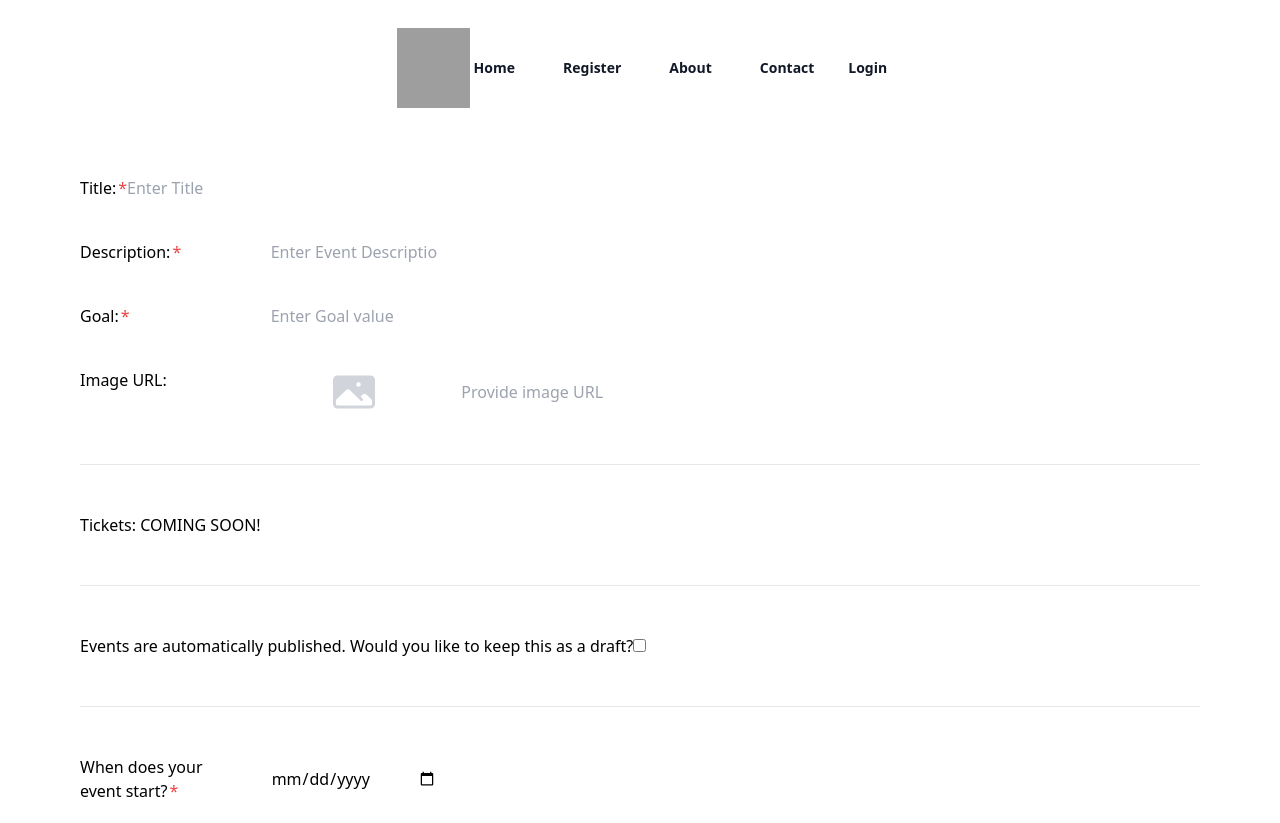
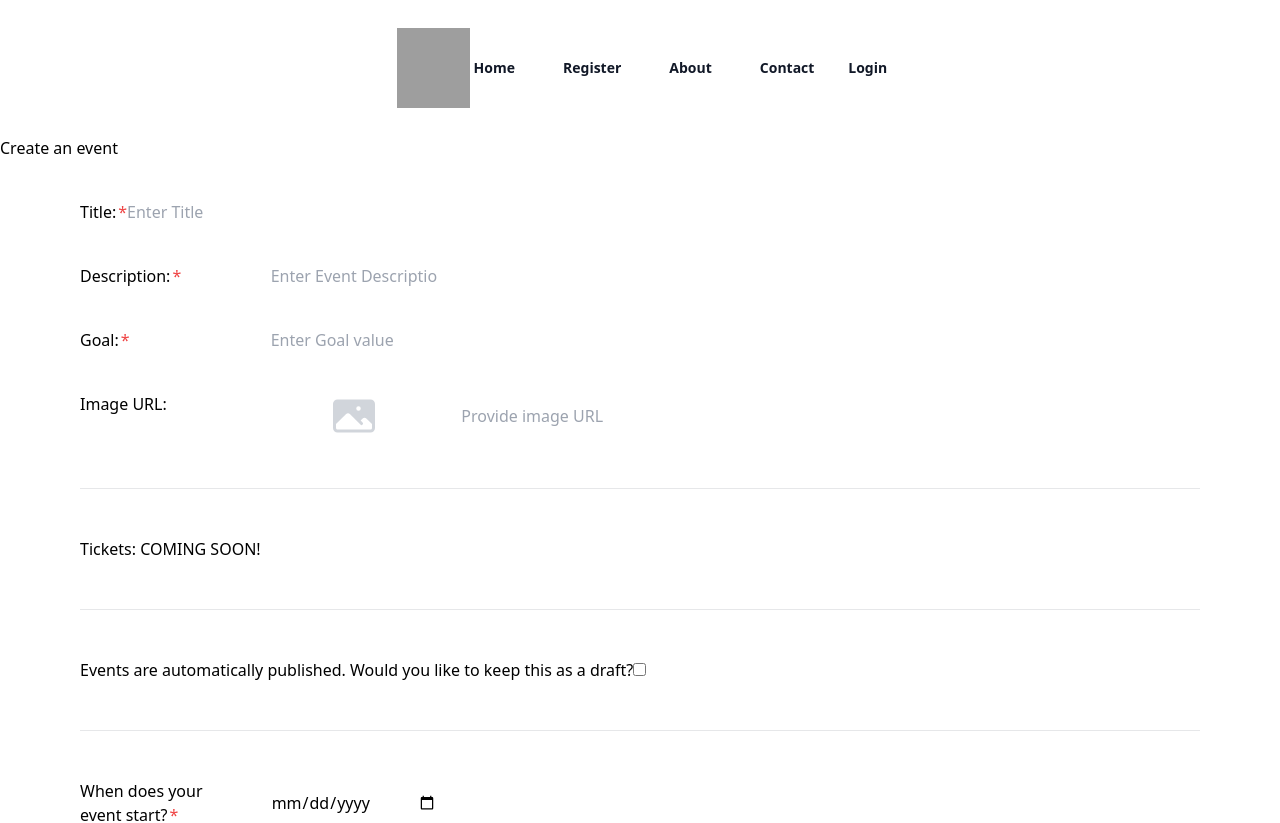
Before and after one commit to caoimhejyoti/funderfest-frontend, a React (Vite) app: page /create-festival in a window 1280 px wide. Shown: the top 823 px of the page. Built offline with nearby package versions, Linux system fonts and the light colour scheme; grey boxes are pictures that could not be loaded.

Commit message:
add page header and container

```diff
--- a/src/components/Festivals/CreateFestivalForm.jsx
+++ b/src/components/Festivals/CreateFestivalForm.jsx
@@ -50,6 +50,9 @@ function CreateFestivalForm() {
   };
 
   return (
+    <>
+      <h2>Create an event</h2>
+
       <form className="container">
         <div className="space-y-12">
           {/* SECTION 1 - EVENT DETAILS */}
@@ -131,9 +134,12 @@ function CreateFestivalForm() {
           </div>
           {/* SECTION 3 - AUTO PUBLISH? */}
           <div className="border-b border-gray-900/10 pb-12">
-          <label htmlFor="is_open" className="peer-checked/draft:text-sky-950">
-            Events are automatically published. Would you like to keep this as a
-            draft?
+            <label
+              htmlFor="is_open"
+              className="peer-checked/draft:text-sky-950"
+            >
+              Events are automatically published. Would you like to keep this as
+              a draft?
             </label>
             <input
               type="checkbox"
@@ -181,6 +187,7 @@ function CreateFestivalForm() {
           </div>
         </div>
       </form>
+    </>
   );
 }
 
```
Lines whose indentation alone changed are shown as unchanged.
